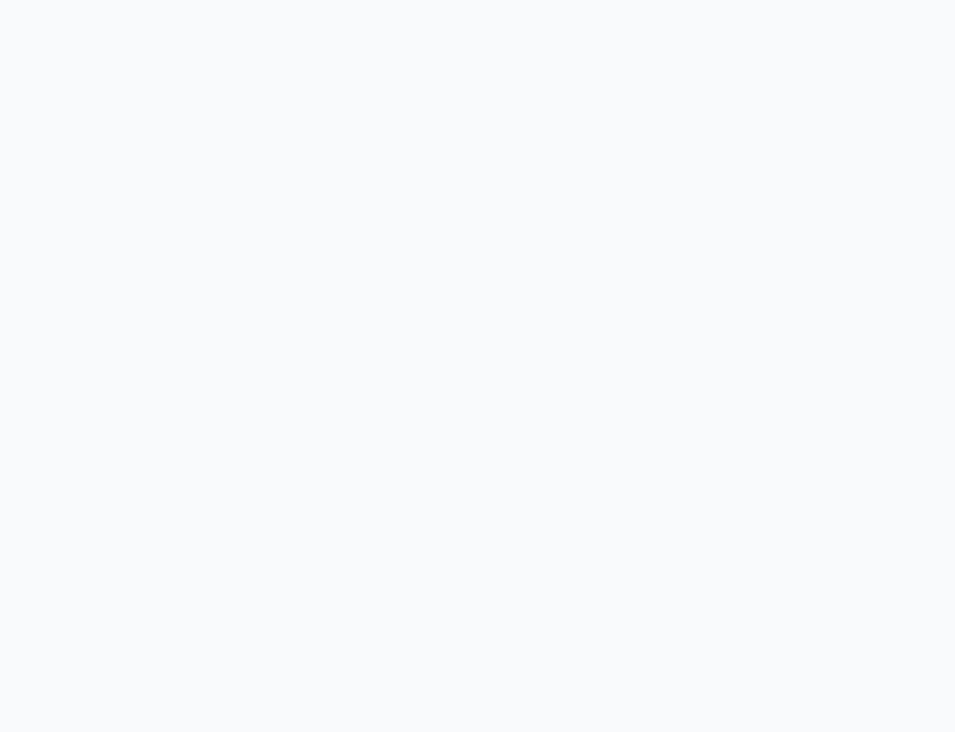
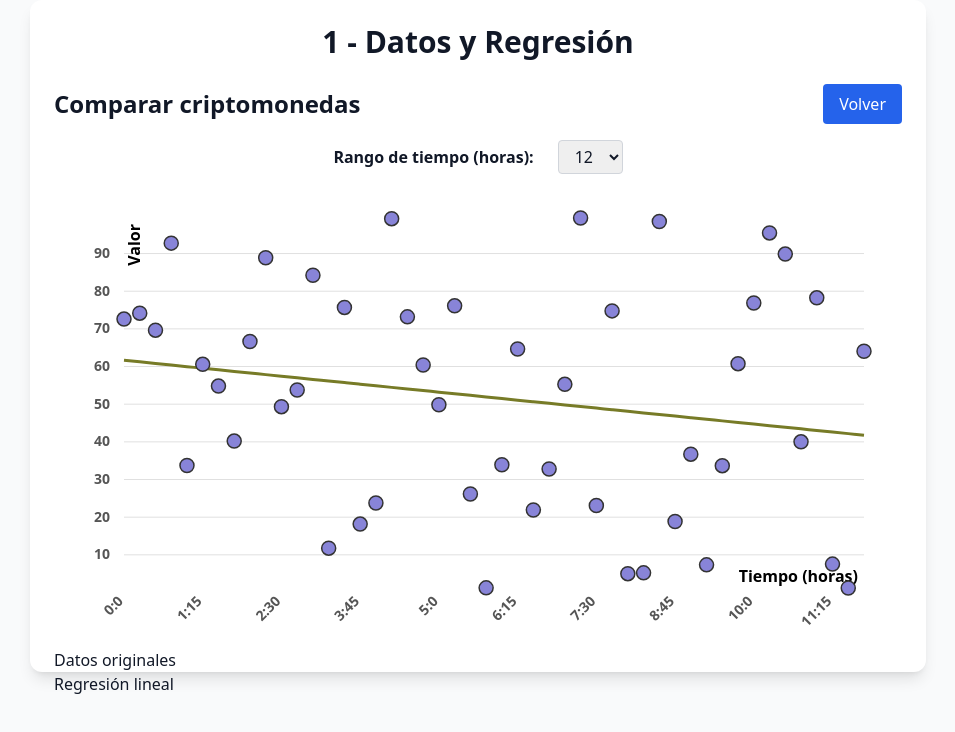
Before and after one commit to ivanalejandro2002/cryptomonedasDashboard, a React (Vite) app: page /regression/1 in a window 1280 px wide. Before the commit this address had no page. Shown: the top 732 px of the page, without its empty margins (162-1117 px from the left). Built offline with nearby package versions, Linux system fonts and the light colour scheme.

Commit message:
Agregando la de regresión lineal

```diff
--- a/package.json
+++ b/package.json
@@ -12,6 +12,7 @@
     "react": "^18.2.0",
     "react-dom": "^18.2.0",
     "react-router-dom": "^7.6.2",
+    "react-vis": "^1.12.1",
     "recharts": "^2.15.3"
   },
   "devDependencies": {
--- a/src/App.jsx
+++ b/src/App.jsx
@@ -3,6 +3,7 @@ import { Routes, Route } from "react-router-dom";
 import StockDashboard from "./pages/StockDashboard";
 import CryptoDetail from "./pages/CryptoDetail";
 import CompareChart from "./pages/CompareChart";
+import RegressionChart from "./pages/RegressionChart";
 
 function App() {
   return (
@@ -10,6 +11,7 @@ function App() {
       <Route path="/" element={<StockDashboard />} />
       <Route path="/crypto/:cryptoName" element={<CryptoDetail />} />
       <Route path="/compare" element={<CompareChart />} />
+      <Route path="/regression/:crypto" element={<RegressionChart />} />
     </Routes>
   );
 }
--- /dev/null
+++ b/src/pages/RegressionChart.jsx
@@ -0,0 +1,197 @@
+import React, { useState, useEffect } from "react";
+import { useParams, useNavigate } from "react-router-dom";
+import { Button } from "../components/ui/button";
+import {
+  XYPlot,
+  XAxis,
+  YAxis,
+  HorizontalGridLines,
+  LineSeries,
+  MarkSeries,
+  DiscreteColorLegend,
+  Hint,
+} from "react-vis";
+
+const cryptoColors = {
+  Bitcoin: "#F7931A",
+  Ethereum: "#3C3C3D",
+  Solana: "#00FFA3",
+  Cardano: "#0033AD",
+  Ripple: "#00AAE4",
+  Polkadot: "#E6007A",
+  Litecoin: "#A6A9AA",
+  Dogecoin: "#C2A633",
+  Chainlink: "#2A5ADA",
+  Avalanche: "#E84142",
+};
+
+function getComplementaryColor(hex) {
+  const r = 255 - parseInt(hex.slice(1, 3), 16);
+  const g = 255 - parseInt(hex.slice(3, 5), 16);
+  const b = 255 - parseInt(hex.slice(5, 7), 16);
+  return `rgb(${r}, ${g}, ${b})`;
+}
+
+function linearRegression(data) {
+  const n = data.length;
+  if (n === 0) return { a: 0, b: 0 };
+
+  let sumX = 0,
+    sumY = 0,
+    sumXY = 0,
+    sumXX = 0;
+
+  for (let i = 0; i < n; i++) {
+    const x = i;
+    const y = data[i].value;
+    sumX += x;
+    sumY += y;
+    sumXY += x * y;
+    sumXX += x * x;
+  }
+
+  const b = (n * sumXY - sumX * sumY) / (n * sumXX - sumX * sumX);
+  const a = (sumY - b * sumX) / n;
+
+  return { a, b };
+}
+
+function createRegressionLine(data, a, b) {
+  return data.map((_, i) => ({
+    x: i,
+    y: a + b * i,
+  }));
+}
+
+function convertToXY(data) {
+  return data.map((point, i) => ({
+    x: i,
+    y: point.value,
+  }));
+}
+
+export default function RegressionChart() {
+  const navigate = useNavigate();
+  const { crypto } = useParams();
+  const [range, setRange] = useState(12);
+  const [data, setData] = useState([]);
+  const [regressionData, setRegressionData] = useState([]);
+  const [hoveredPoint, setHoveredPoint] = useState(null);
+
+  useEffect(() => {
+    // Simulación de datos
+    const simulatedData = Array.from({ length: range*4 }, () => ({
+      value: Math.random() * 100,
+    }));
+    setData(simulatedData);
+
+    const { a, b } = linearRegression(simulatedData);
+    const regLine = createRegressionLine(simulatedData, a, b);
+    setRegressionData(regLine);
+  }, [crypto, range]);
+
+  const baseColor = cryptoColors[crypto] || "#8884d8";
+  const complementaryColor = getComplementaryColor(baseColor);
+
+  return (
+    <div className="p-6 max-w-4xl mx-auto bg-white rounded-xl shadow-lg">
+      <h2 className="text-3xl font-bold mb-6 text-center">{crypto} - Datos y Regresión</h2>
+
+      <div className="flex items-center justify-between mb-4">
+        <h1 className="text-2xl font-bold">Comparar criptomonedas</h1>
+        <Button className="button" onClick={() => navigate("/")}>Volver</Button>
+      </div>
+
+      <div className="mb-6 flex justify-center items-center gap-6">
+        <label className="font-semibold">Rango de tiempo (horas):</label>
+        <select
+          value={range}
+          onChange={(e) => setRange(Number(e.target.value))}
+          className="border border-gray-300 rounded px-3 py-1 focus:outline-none focus:ring-2 focus:ring-indigo-400"
+        >
+          {Array.from({ length: 24 }, (_, i) => i + 1).map((h) => (
+            <option key={h} value={h}>
+              {h}
+            </option>
+          ))}
+        </select>
+      </div>
+
+      <XYPlot
+        height={450}
+        width={850}
+        margin={{ left: 70, right: 40, top: 20, bottom: 60 }}
+        onMouseLeave={() => setHoveredPoint(null)}
+      >
+        <HorizontalGridLines style={{ stroke: "#e0e0e0" }} />
+        <XAxis
+          title="Tiempo (horas)"
+          tickFormat={(v) => `${Math.floor(v/4)}:${15*(v%4)}`}
+          style={{
+            text: { fill: "#555", fontWeight: 600, fontSize: 14 },
+            title: { fontWeight: 700, fontSize: 16 },
+          }}
+          tickLabelAngle={-45}
+          tickTotal={range > 12 ? 12 : range}
+        />
+        <YAxis
+          title="Valor"
+          style={{
+            text: { fill: "#555", fontWeight: 600, fontSize: 14 },
+            title: { fontWeight: 700, fontSize: 16 },
+          }}
+        />
+
+        <LineSeries
+          animation="gentle"
+          data={regressionData}
+          color={complementaryColor}
+          curve="curveMonotoneX"
+          style={{ strokeWidth: 3 }}
+          onNearestX={(datapoint) => setHoveredPoint({ ...datapoint, type: "regression" })}
+        />
+
+        <MarkSeries
+          animation="gentle"
+          data={convertToXY(data)}
+          color={baseColor}
+          size={7}
+          stroke="#333"
+          strokeWidth={1.5}
+          onValueMouseOver={(datapoint) => setHoveredPoint({ ...datapoint, type: "original" })}
+          onValueMouseOut={() => setHoveredPoint(null)}
+        />
+
+        {hoveredPoint && (
+          <Hint
+            value={hoveredPoint}
+            style={{
+              background: "rgba(0,0,0,0.75)",
+              color: "white",
+              padding: "6px 10px",
+              borderRadius: "4px",
+              fontWeight: "bold",
+            }}
+          >
+            <div>
+              <div>
+                <strong>{hoveredPoint.type === "original" ? "Dato original" : "Regresión"}</strong>
+              </div>
+              <div>Hora: {Math.floor(hoveredPoint.x/4)}:{15 *(hoveredPoint.x%4)}</div>
+              <div>Valor: {hoveredPoint.y.toFixed(2)}</div>
+            </div>
+          </Hint>
+        )}
+
+        <DiscreteColorLegend
+          orientation="horizontal"
+          items={[
+            { title: "Datos originales", color: baseColor },
+            { title: "Regresión lineal", color: complementaryColor },
+          ]}
+          style={{ position: "absolute", bottom: 10, left: 50 }}
+        />
+      </XYPlot>
+    </div>
+  );
+}
--- a/src/pages/StockDashboard.jsx
+++ b/src/pages/StockDashboard.jsx
@@ -32,7 +32,7 @@ export default function StockDashboard() {
     cryptoList.forEach((crypto) => {
       mockData[crypto.name] = Array.from({ length: selectedRange * 4 }, (_, i) => {
         const value = Math.random() * 100;
-        return { time: `${i}:00`, value };
+        return { time: `${Math.floor(i/4)}:${15*(i%4)}`, value };
       });
     });
     setChartData(mockData);
@@ -46,8 +46,9 @@ export default function StockDashboard() {
     navigate(`/crypto/${crypto}`);
   };
 
-  const goToCompare = () => {
-    navigate(`/compare`);
+
+  const goToStats = (crypto) => {
+    navigate(`/regression/${crypto}`);
   };
 
   return (
@@ -110,6 +111,7 @@ export default function StockDashboard() {
                   </ResponsiveContainer>
                   <div className="mt-2 flex justify-end">
                     <Button className="button" onClick={() => goToDetail(crypto.name)}>Ver más</Button>
+                    <Button className="button" onClick={() => goToStats(crypto.name)}>Estadísticas</Button>
                   </div>
                 </>
               )}
```
Also changed, not shown: 1 other file (tests, documents, lock files or other folders).
